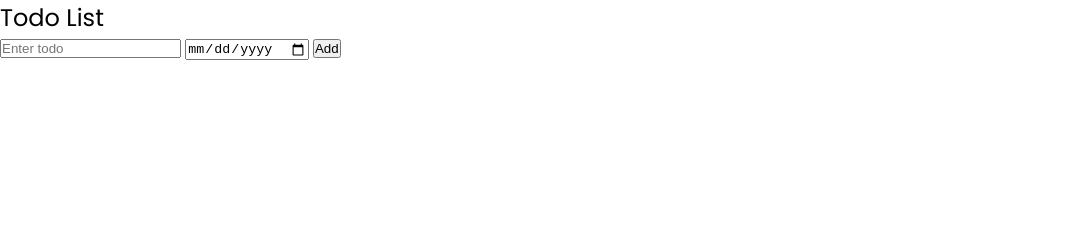
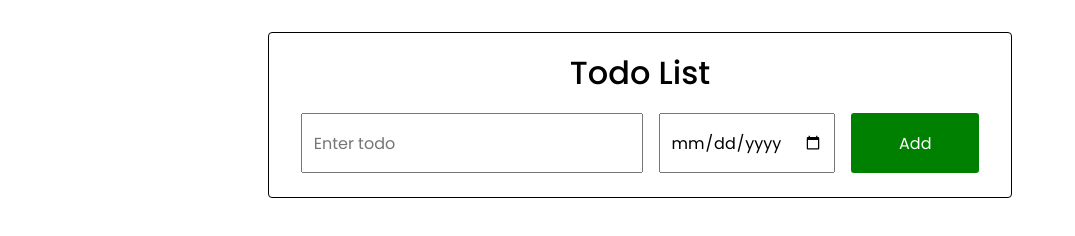
Before and after one commit to ncbriones/todo-list, a plain HTML site: page index.html in a window 1280 px wide. Shown: the whole page, without its empty margins (0-1075 px from the left). Drawn offline with Linux system fonts and the light colour scheme.

Commit message:
fixed the structure and styled the todo-list

```diff
--- a/index.html
+++ b/index.html
@@ -7,11 +7,17 @@
   <title>Document</title>
 </head>
 <body>
-  <p>Todo List</p>
-  <input class="todo-input" type="text" placeholder="Enter todo">
-  <input class="date-input" type="date">
-  <button class="add-tdo">Add</button>
+  <div class="container">
+    <h1>Todo List</h1>
+    <div class="action-container">
+      <input class="todo-input" type="text" placeholder="Enter todo">
+      <input class="date-input" type="date">
+      <button class="add-todo">Add</button>
+    </div>
 
-  <div class="todo-list-container"></div>
+    <div class="todo-list-container"></div>
+  </div>
+
+  <script src="index.js"></script>
 </body>
 </html>
--- a/style.css
+++ b/style.css
@@ -8,8 +8,84 @@
 
 body {
   font-family: 'Poppins', sans-serif;
+  display: flex;
+  justify-content: center;
+  align-items: start;
+  height: 100vh;
+  width: 100vw;
+}
+
+.container {
+  border-radius: 4px;
+  border: 1px solid #000;
+  padding: 1rem 2rem;
+  margin-top: 2rem;
+}
+
+h1 {
+  text-align: center;
+  margin-bottom: 1rem;
+  font-weight: 500;
+}
+
+.action-container {
+  display: flex;
+  gap: 1rem;
+  margin-bottom: 0.5rem;
 }
 
 p {
   font-size: 1.5rem;
 }
+
+.todo-input {
+  padding: 0.7rem;
+  font-size: 1rem;
+  font-family: inherit;
+}
+
+.date-input {
+  padding: 0.6rem;
+  font-size: 1rem;
+  font-family: inherit;
+}
+
+.add-todo {
+  font-family: inherit;
+  font-size: 1rem;
+  background-color: green;
+  color: #fff;
+  padding: 1.1rem 3rem;
+  cursor: pointer;
+  border: none;
+  border-radius: 3px;
+}
+
+.todo-list-row {
+  border: 1px solid #000;
+  display: grid;
+  grid-template-columns: 225px 182px 115px;
+  margin-bottom: 0.5rem;
+  border-radius: 3px;
+  gap: 1rem;
+}
+
+.todo-list-row p {
+  justify-self: center;
+  align-self: center;
+  font-size: 1rem;
+}
+
+.btn {
+  justify-self: center;
+  align-self: self-end;
+  font-family: inherit;
+  font-size: 1rem;
+  background-color: rgb(187, 17, 17);
+  color: #fff;
+  padding: 1.1rem 2.3rem;
+  cursor: pointer;
+  border: none;
+  margin-left: auto;
+  border-radius: 3px;
+}
```
